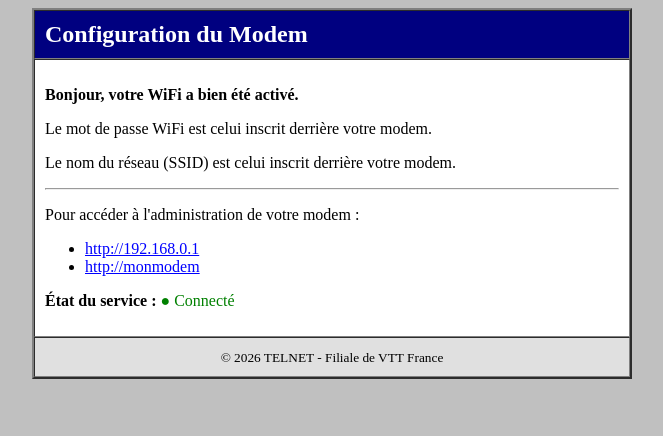
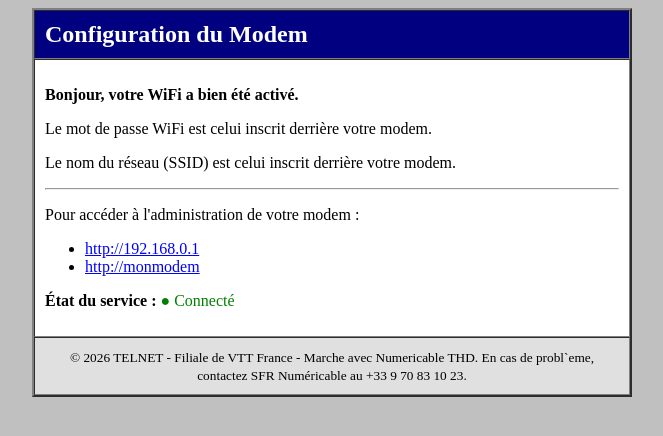
Before and after one commit to startbank/Wifiis, a plain HTML site: page index.html in a window 1280 px wide. Shown: the whole page, without its empty margins (308-971 px from the left). Drawn offline with Linux system fonts and the light colour scheme.

Commit message:
Modify footer text in index.html
Updated footer text to include contact information for SFR Numéricable.

```diff
--- a/index.html
+++ b/index.html
@@ -51,7 +51,7 @@ Pour accéder à l'administration de votre modem :
 <tr bgcolor="#E0E0E0">
 <td align="center">
 <small>
-© 2026 TELNET - Filiale de VTT France
+© 2026 TELNET - Filiale de VTT France - Marche avec Numericable THD. En cas de probl`eme, contactez SFR Numéricable au +33 9 70 83 10 23.
 </small>
 </td>
 </tr>
```
